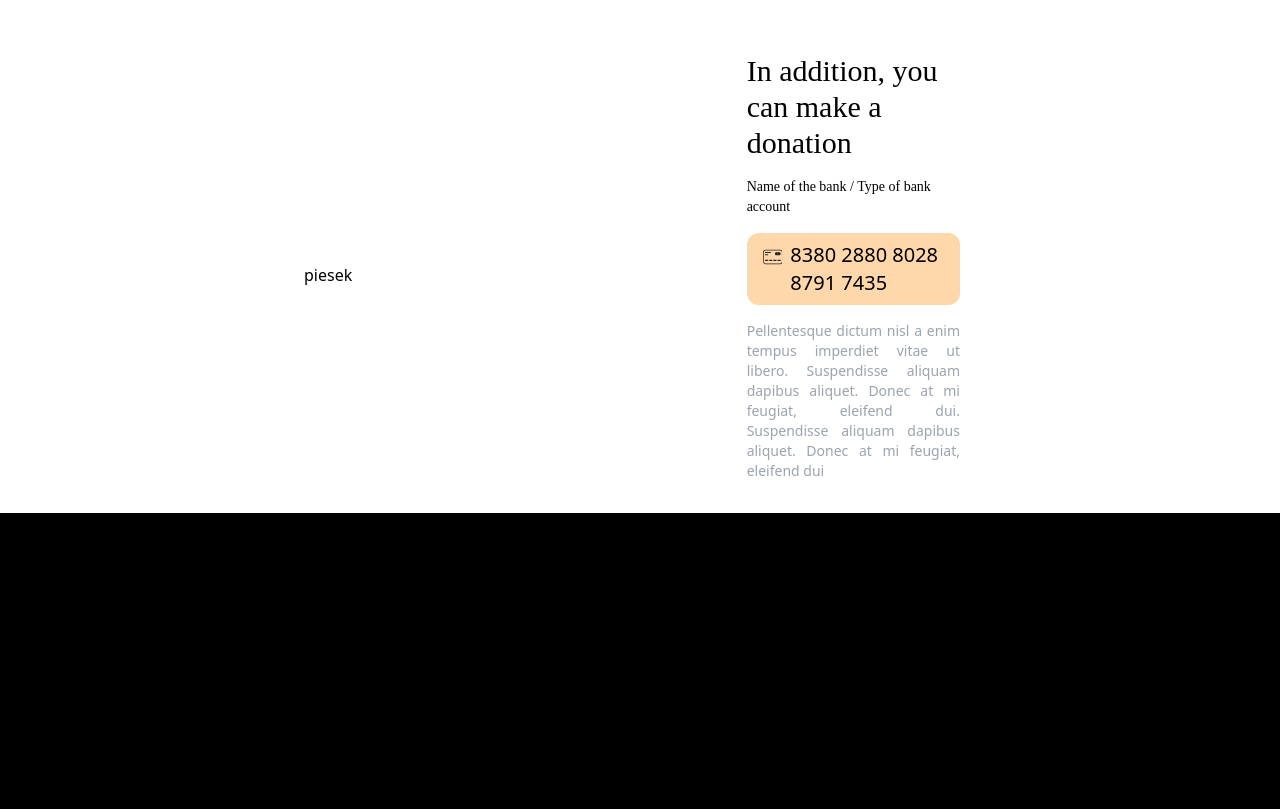
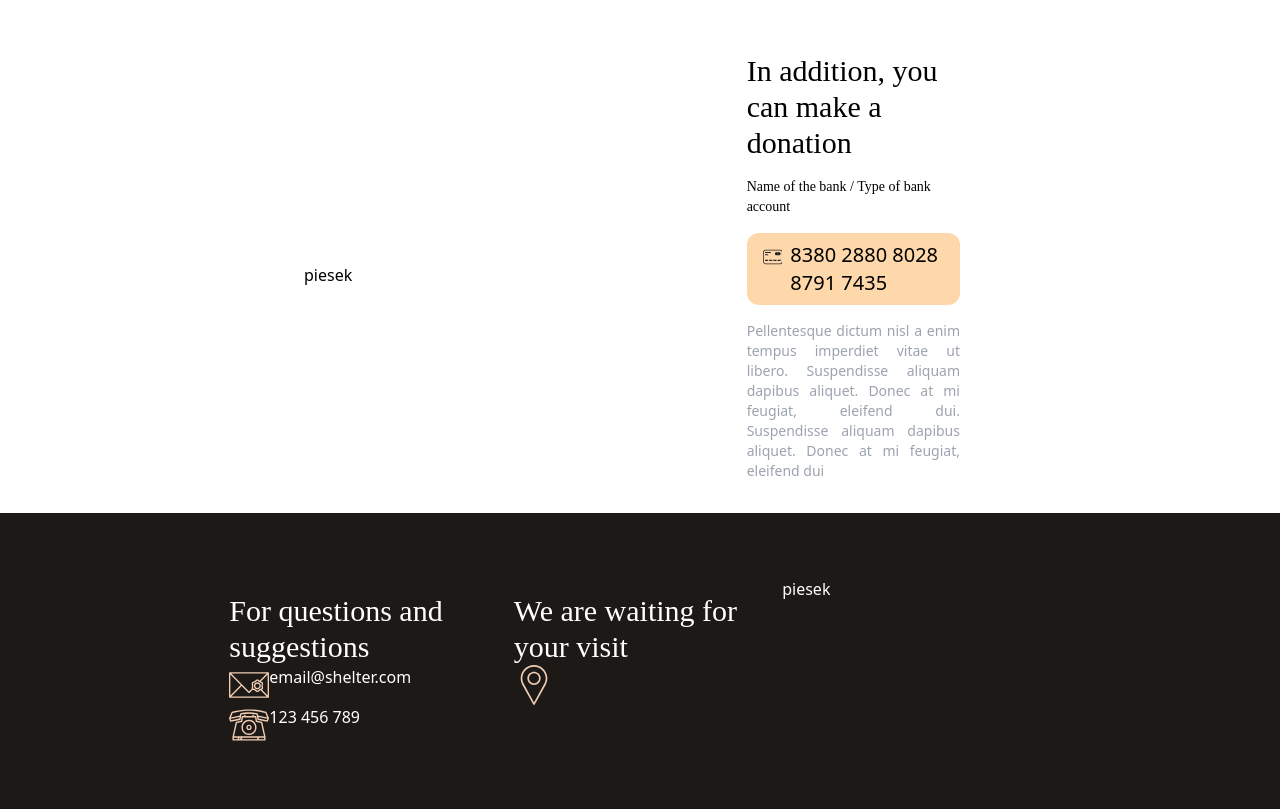
Before and after one commit to dan-skw/pet_shelter, a Gatsby site: page / in a window 1280 px wide. Shown: the part 2119-2928 px from the top of the page. Before the commit the page ends 2632 px from the top, so only its background shows below. Built offline with nearby package versions, Linux system fonts and the light colour scheme; Gatsby itself is replaced by a stand-in of ours; no server answers.

Commit message:
footer base

```diff
--- /dev/null
+++ b/src/components/footer/Footer.tsx
@@ -0,0 +1,14 @@
+import React from "react";
+import { useCheckSize } from "../../hooks/useSizeCheck";
+import { FooterDesktop } from "./footerSize/FooterDesktop";
+import { FooterMobile } from "./footerSize/FooterMobile";
+
+export const Footer = () => {
+  const screenSize = useCheckSize();
+
+  return (
+    <>
+      <section>{screenSize ? <FooterMobile /> : <FooterDesktop />}</section>
+    </>
+  );
+};
--- /dev/null
+++ b/src/components/footer/footerSize/FooterDesktop.tsx
@@ -0,0 +1,32 @@
+import React from "react";
+
+import Envelope from "../../../assets/envelope.inline.svg";
+import Telephone from "../../../assets/telephone.inline.svg";
+import Pin from "../../../assets/pin.inline.svg";
+
+export const FooterDesktop = () => {
+  return (
+    <section className="bg-stone-900 text-white flex justify-center box-border pt-16 pb-12">
+      <div className="flex w-2/3 justify-between">
+        <div className="flex flex-col w-1/3 p-4">
+          <h2 className="font-merri text-3xl">For questions and suggestions</h2>
+          <div className="flex">
+            <Envelope className="w-10 h-10" />
+            <p>email@shelter.com</p>
+          </div>
+          <div className="flex">
+            <Telephone className="w-10 h-10" />
+            <p>123 456 789</p>
+          </div>
+        </div>
+        <div className="flex flex-col w-1/3 p-4">
+          <h2 className="font-merri text-3xl">We are waiting for your visit</h2>
+          <Pin className="w-10 h-10" />
+        </div>
+        <div className="flex flex-col w-1/3">
+          <h2>piesek</h2>
+        </div>
+      </div>
+    </section>
+  );
+};
--- a/src/components/Footer.tsx
+++ b/src/components/footer/footerSize/FooterMobile.tsx
@@ -1,5 +1,5 @@
 import React from "react";
 
-export const Footer = () => {
+export const FooterMobile = () => {
   return <></>;
 };
--- /dev/null
+++ b/src/hooks/useSizeCheck.ts
@@ -0,0 +1,18 @@
+import React, { useState, useEffect } from "react";
+
+export const useCheckSize = () => {
+  const [width, setWidth] = useState<number>(window.innerWidth);
+  const handleWindowSizeChange = () => {
+    setWidth(window.innerWidth);
+  };
+
+  useEffect(() => {
+    window.addEventListener("resize", handleWindowSizeChange);
+    return () => {
+      window.removeEventListener("resize", handleWindowSizeChange);
+    };
+  }, []);
+
+  const isMobile: boolean = width <= 768;
+  return isMobile;
+};
--- a/src/pages/index.tsx
+++ b/src/pages/index.tsx
@@ -7,6 +7,7 @@ import { About } from "../components/About";
 import { PetsShowcase } from "../components/PetsShowcase/PetsShowcase";
 import { HelpSection } from "../components/FormsOfHelp/HelpSection";
 import { Donation } from "../components/Donation";
+import { Footer } from "../components/footer/Footer";
 
 const IndexPage = () => {
   return (
@@ -17,6 +18,7 @@ const IndexPage = () => {
       <PetsShowcase />
       <HelpSection />
       <Donation />
+      <Footer />
     </>
   );
 };
```
